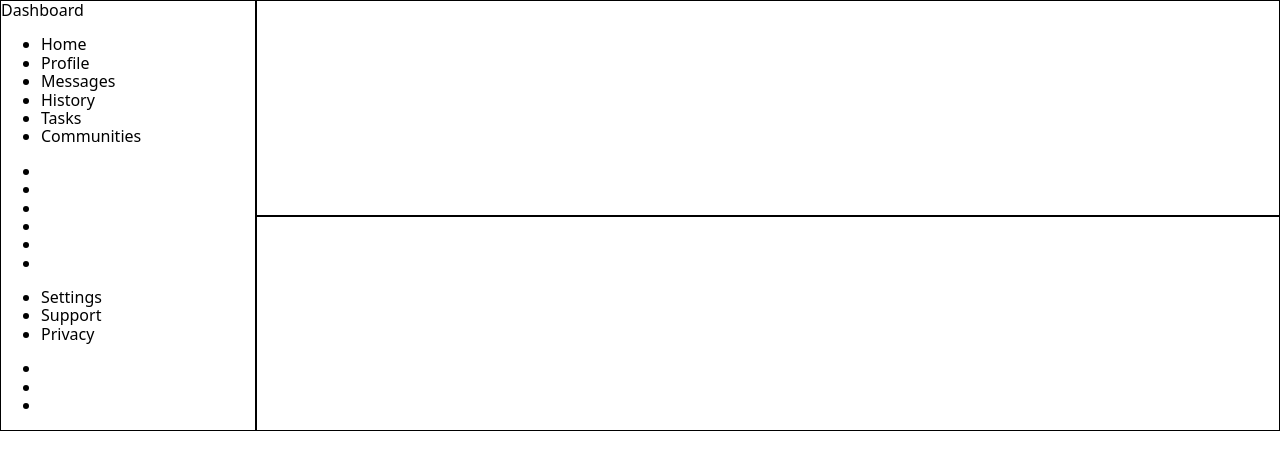
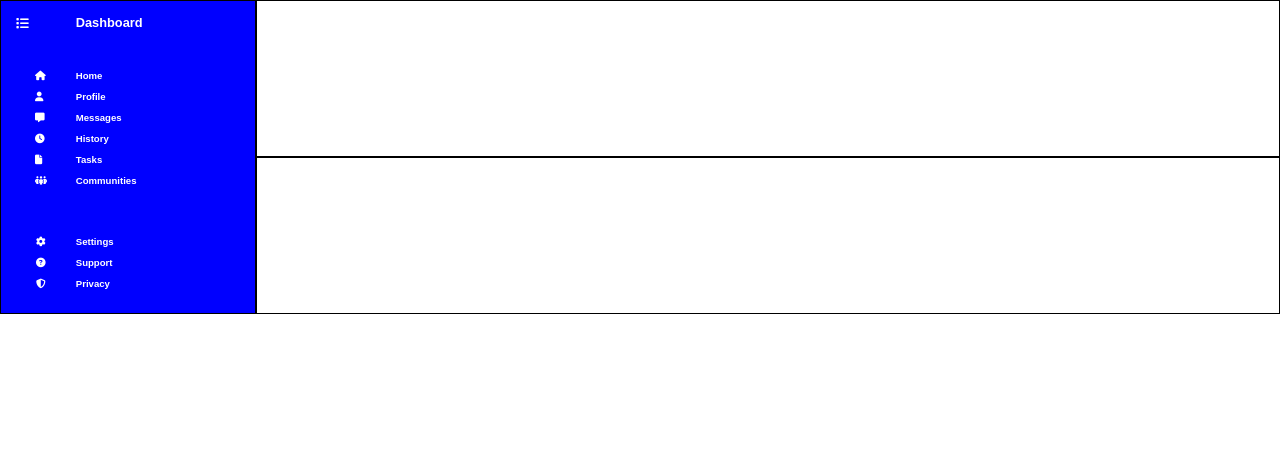
Before and after one commit to bartbroersen1/admin_dashboard, a plain HTML site: page index.html in a window 1280 px wide. Drawn offline with Linux system fonts and the light colour scheme.

Commit message:
completing spacing sidebar

```diff
--- a/index.html
+++ b/index.html
@@ -3,11 +3,13 @@
 <head>
     <meta charset="UTF-8">
     <title>Admin Dashboard</title>
+    <script src="https://kit.fontawesome.com/24a6ffb749.js" crossorigin="anonymous"></script>
     <link rel="stylesheet" href="styles.css">
 </head>
 <body>
     <div class="container">
         <div class="sidebar">
+            <i class="fa-solid fa-list"></i>
             <div>Dashboard</div>
             <ul class="menu1">
                 <li>Home</li>
@@ -17,23 +19,23 @@
                 <li>Tasks</li>
                 <li>Communities</li>
             </ul>
-            <ul class="menu1Icons">
-                <li></li>
-                <li></li>
-                <li></li>
-                <li></li>
-                <li></li>
-                <li></li>
+            <ul class="icons1">
+                <li><i class="fa-solid fa-house"></i></li>
+                <li><i class="fa-solid fa-user"></i></li>
+                <li><i class="fa-solid fa-message"></i></li>
+                <li><i class="fa-solid fa-clock"></i></li>
+                <li><i class="fa-solid fa-file"></i></li>
+                <li><i class="fa-solid fa-people-group"></i></li>
             </ul>
             <ul class="menu2">
                 <li>Settings</li>
                 <li>Support</li>
                 <li>Privacy</li>
             </ul>
-            <ul class="menu2Icons">
-                <li></li>
-                <li></li>
-                <li></li>
+            <ul class="icons2">
+                <li><i class="fa-solid fa-gear"></i></li>
+                <li><i class="fa-solid fa-circle-question"></i></li>
+                <li><i class="fa-solid fa-shield-halved"></i></li>
             </ul>
         </div>
         <div class="header"></div>
--- a/styles.css
+++ b/styles.css
@@ -11,12 +11,70 @@
     border: 1px solid black;
 }
 
+ul, li {
+    list-style-type: none;
+    margin-left: 0;
+    padding-left: 0;
+}
+
 .header {
     grid-area: header;
 }
 
 .sidebar {
+    font-family: sans-serif;
+    font-weight: 600;
+    font-size: .6rem;
+    color: white;
+    background-color: blue;
+    padding: 15px;
+    padding-right: 30px;
+
     grid-area: sidebar;
+    display: grid;
+    grid: "title title" auto
+    ". ." 10px
+    "icon menu" auto
+    "icon menu" auto
+    "icon menu" auto
+    "icon menu" auto
+    "icon menu" auto
+    "icon menu" auto
+    ". ." 10px
+    "icon2 menu2" auto
+    "icon2 menu2" auto
+    "icon2 menu2" auto /
+    1fr 3fr;
+    gap: 10px
+}
+
+.sidebar > i, .sidebar > div {
+    font-size: .8rem;
+    font-weight: 800;
+    align-content: end;
+}
+
+.sidebar ul {
+    display: grid;
+    grid-template-rows: subgrid;
+}
+
+.sidebar .menu1 {
+    grid-area: menu;
+}
+
+.sidebar .icons1 {
+    grid-area: icon;
+    justify-content: center;
+}
+
+.sidebar .menu2 {
+    grid-area: menu2;
+}
+
+.sidebar .icons2 {
+    grid-area: icon2;
+    justify-content: center;
 }
 
 .mainContent {
```
